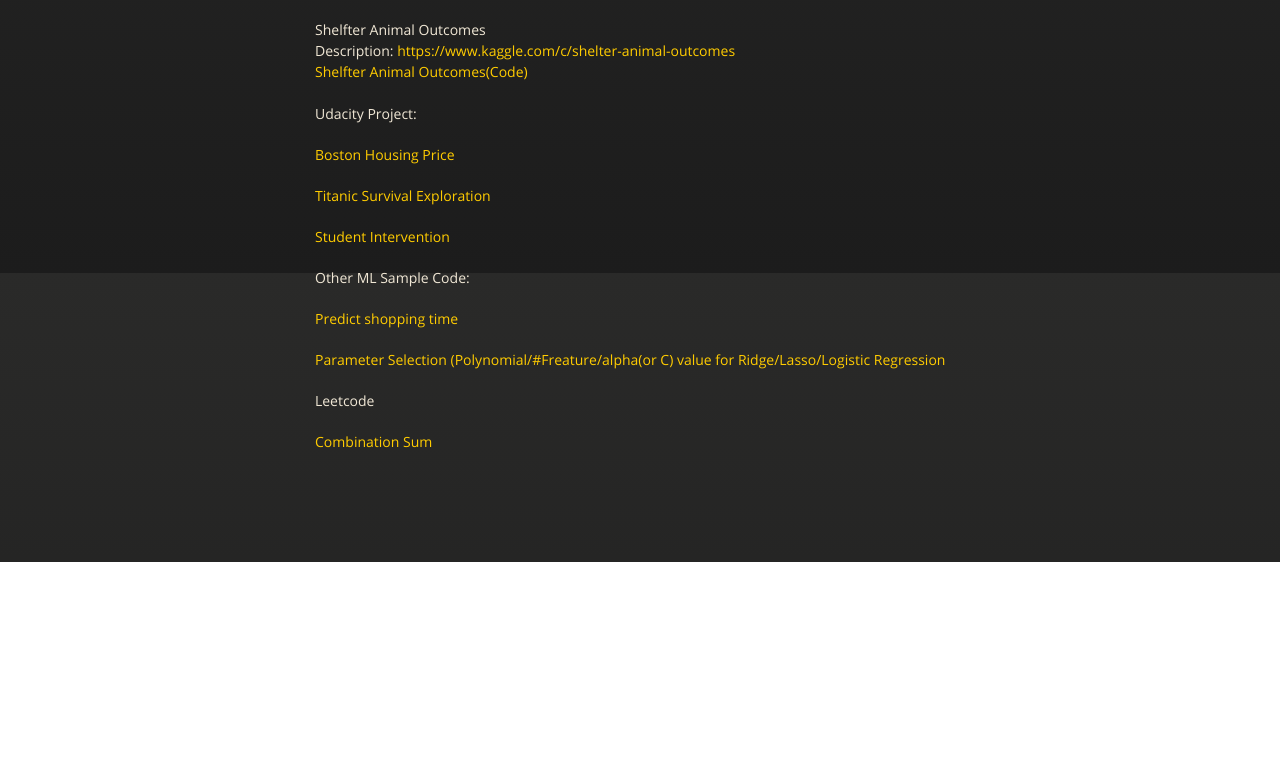
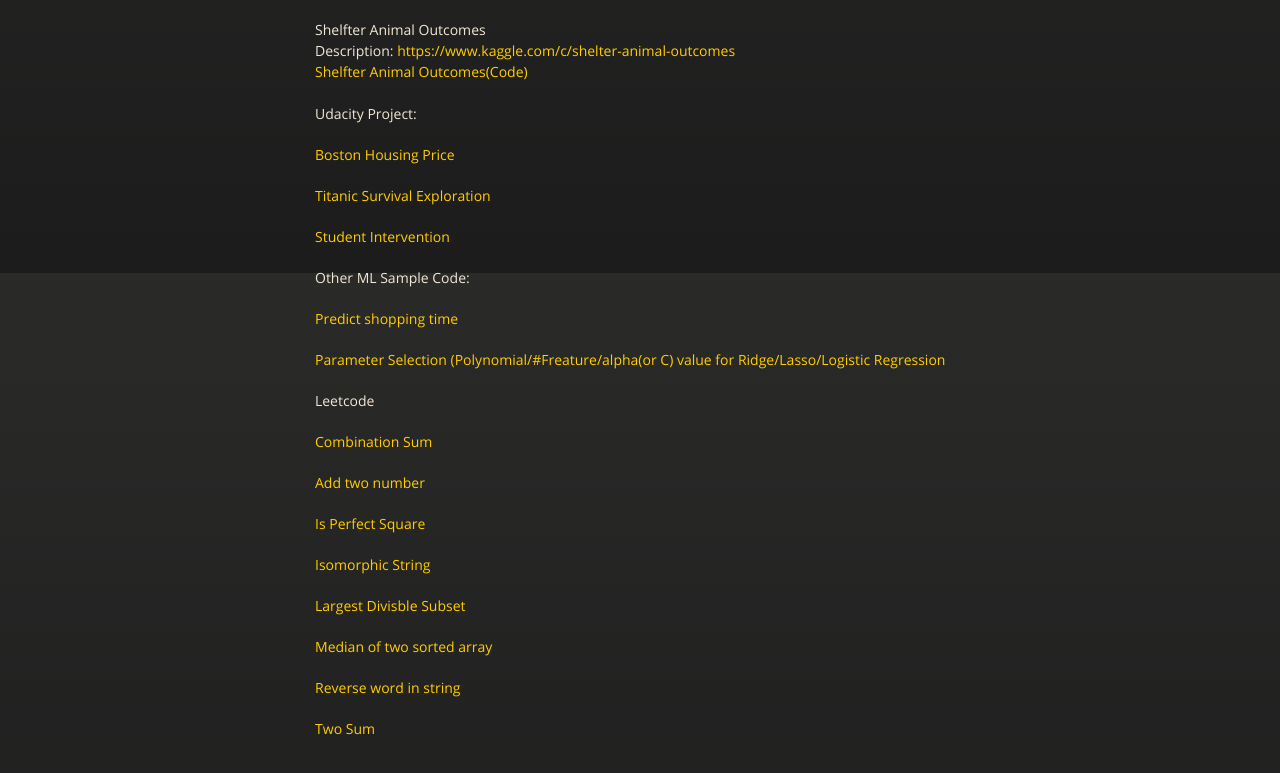
Before and after one commit to icedarkness/icedarkness.github.io, a plain HTML site: page index.html in a window 1280 px wide. Shown: the part 527-1300 px from the top of the page. Before the commit the page ends 1089 px from the top, so only its background shows below. Drawn offline with nearby package versions, Linux system fonts and the light colour scheme.

Commit message:
Update index.html

```diff
--- a/index.html
+++ b/index.html
@@ -67,6 +67,14 @@
 
 <p>Leetcode</p>
 <p><a href="https://github.com/icedarkness/leetcode/blob/gh-pages/combination_sum.py">Combination Sum</a></p>
+<p><a href="https://github.com/icedarkness/leetcode/blob/gh-pages/add_two_number.py">Add two number</a></p>
+<p><a href="https://github.com/icedarkness/leetcode/blob/gh-pages/isPerfectSquare.py">Is Perfect Square</a></p>
+<p><a href="https://github.com/icedarkness/leetcode/blob/gh-pages/isomorphic_string.py">Isomorphic String</a></p>
+<p><a href="https://github.com/icedarkness/leetcode/blob/gh-pages/largestDivisibleSubset.py">Largest Divisble Subset</a></p>
+<p><a href="https://github.com/icedarkness/leetcode/blob/gh-pages/median_of_two_sorted_array.py">Median of two sorted array</a></p>
+<p><a href="https://github.com/icedarkness/leetcode/blob/gh-pages/reverse_word_in_string.py">Reverse word in string</a></p>
+<p><a href="https://github.com/icedarkness/leetcode/blob/gh-pages/two_sum.py">Two Sum</a></p>
+
       </section>
 
     </div>
```
